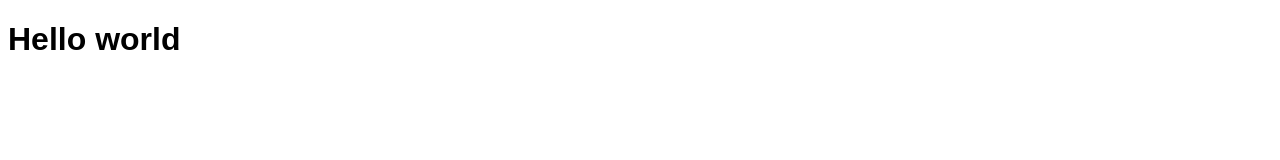
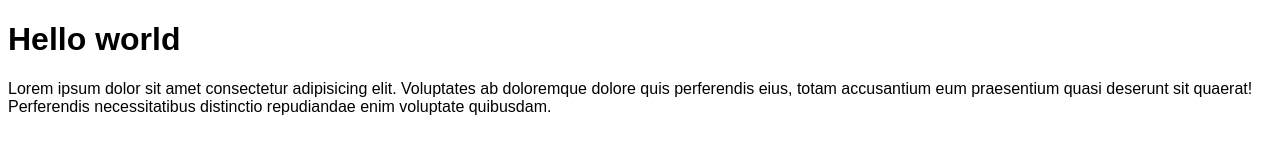
Before and after one commit to iqdwita-collab/iqdwita-collab.github.io, a plain HTML site: page index.html in a window 1280 px wide. Drawn offline with Linux system fonts and the light colour scheme.

Commit message:
menambahkan paragraf

```diff
--- a/index.html
+++ b/index.html
@@ -10,5 +10,6 @@
 <link rel="stylesheet" href="style.css">
 <body>
     <h1>Hello world</h1>
+    <p>Lorem ipsum dolor sit amet consectetur adipisicing elit. Voluptates ab doloremque dolore quis perferendis eius, totam accusantium eum praesentium quasi deserunt sit quaerat! Perferendis necessitatibus distinctio repudiandae enim voluptate quibusdam.</p>
 </body>
 </html>
```
